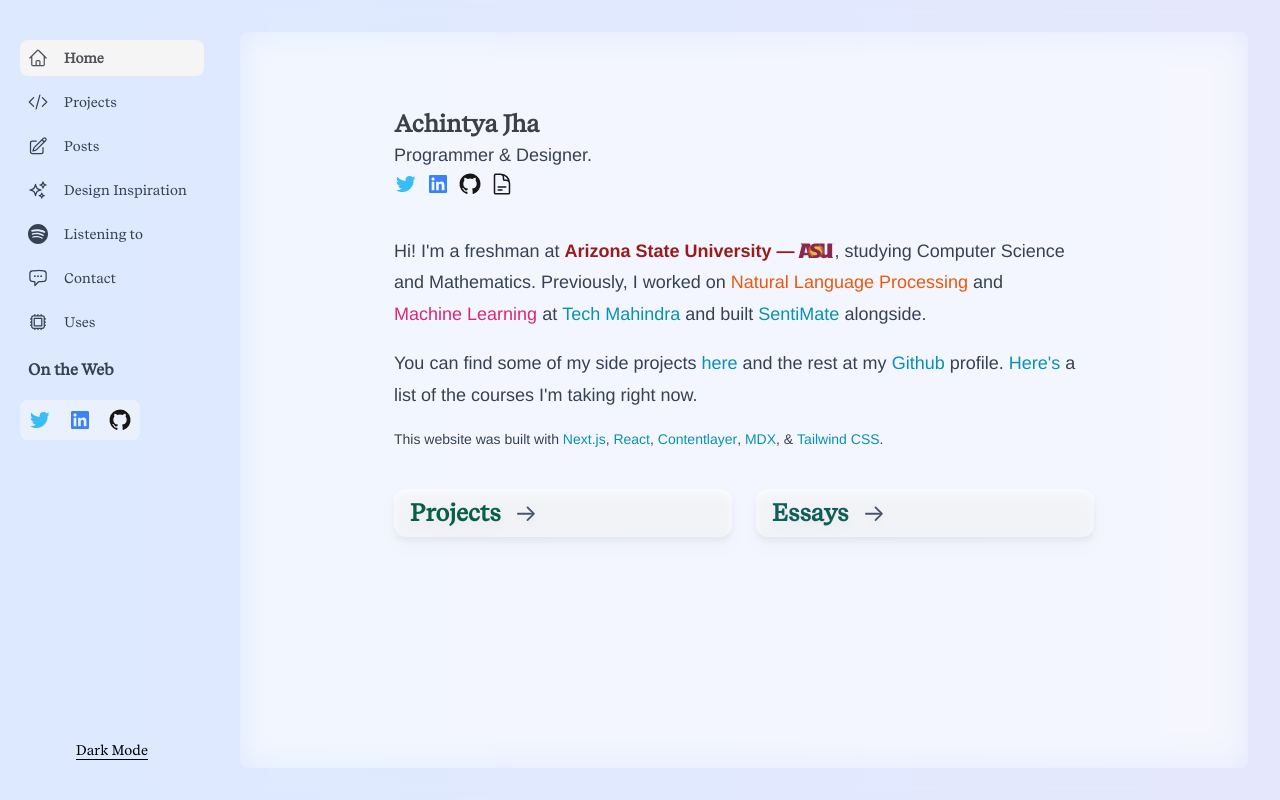
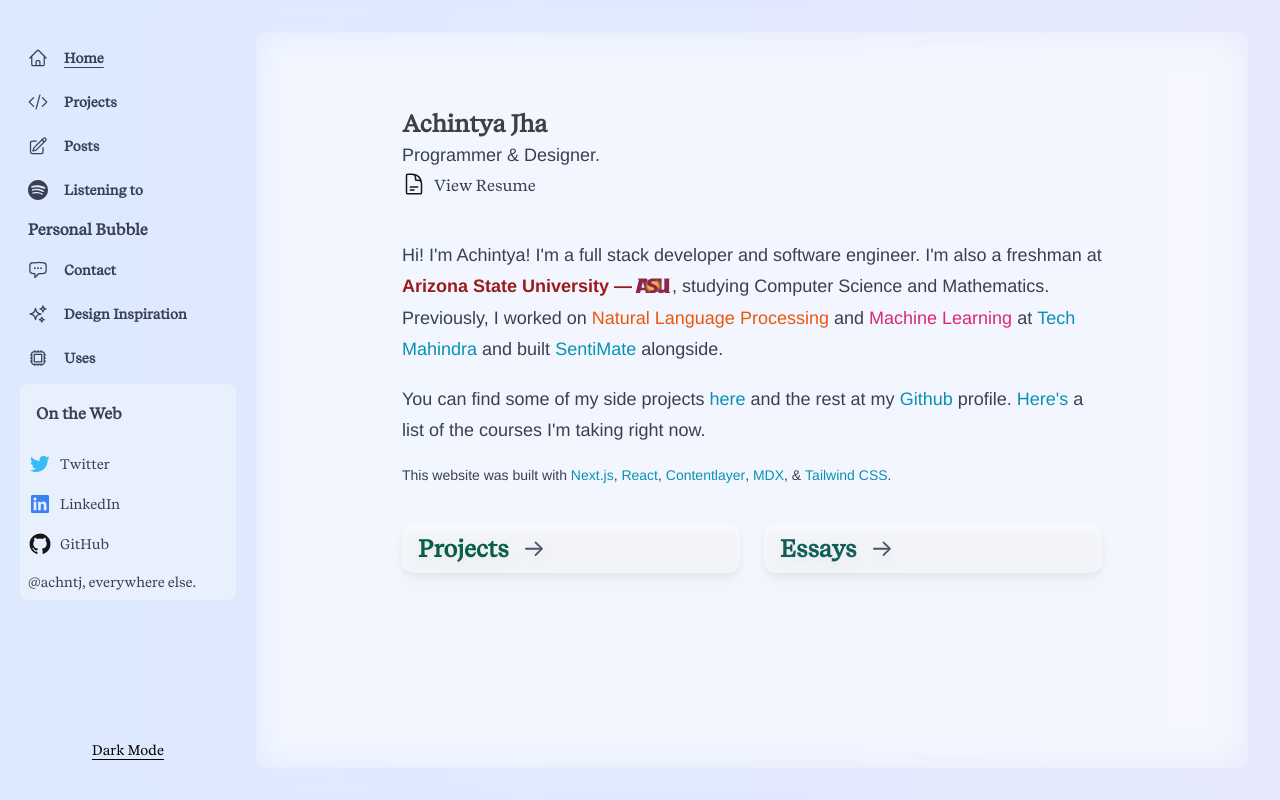
Before and after one commit to achntj/garden, a Next.js app: page / in a window 1280 px wide. Built offline with nearby package versions, Linux system fonts and the light colour scheme; a web font is replaced by a local one.

Commit message:
cleaner layout

```diff
--- a/components/Container.tsx
+++ b/components/Container.tsx
@@ -8,7 +8,7 @@ export default function Container({ children, ...pageProps }) {
         description={pageProps.description}
         image={pageProps.image}
       />
-      <div className="flex flex-col sm:ml-52 px-8 sm:px-0 min-h-screen max-h-screen overflow-y-auto">
+      <div className="flex flex-col sm:ml-56 px-8 sm:px-0 min-h-screen max-h-screen overflow-y-auto">
         <div className="sm:overflow-scroll text-gray-700 prose flex-grow dark:text-[#a0a0a0] prose-p:font-body sm:m-8 sm:p-4 sm:rounded-lg sm:dark:bg-neutral-900 sm:bg-white sm:bg-opacity-0 dark:bg-opacity-100 sm:backdrop-blur-lg">
           <div className="max-w-[700px] mx-auto sm:pt-10 pb-40 ">
             {children}
--- a/components/Nav.tsx
+++ b/components/Nav.tsx
@@ -14,7 +14,7 @@ function Nav({
     <div
       className={`${
         open ? "" : "sm:translate-x-0 -translate-x-full"
-      } nav font-title transition justify-between overflow-x-hidden space-x-0 z-10 fixed bottom-0 top-0 flex flex-col pt-20 sm:pt-10 px-5 w-56 h-full overflow-scroll sm:bg-transparent sm:dark:bg-transparent bg-white dark:bg-neutral-900`}
+      } nav font-title transition justify-between overflow-x-hidden space-x-0 z-10 fixed bottom-0 top-0 flex flex-col pt-20 sm:pt-10 px-5 w-64 h-full overflow-scroll sm:bg-transparent sm:dark:bg-transparent bg-white dark:bg-neutral-900`}
     >
       <XMarkIcon
         onClick={() => setOpen(false)}
@@ -22,7 +22,7 @@ function Nav({
       />
       <div
         onClick={() => setOpen(false)}
-        className="transition-none space-x-0 flex flex-col text-sm text-gray-700 dark:text-neutral-200 antialiased"
+        className="transition-none space-x-0 flex flex-col text-sm text-gray-700 dark:text-neutral-400 antialiased"
       >
         <NavItems />
       </div>
--- a/components/NavItems.tsx
+++ b/components/NavItems.tsx
@@ -22,9 +22,6 @@ export default function NavItems() {
       <NavLink href="/posts" name="Posts">
         <PencilSquareIcon />
       </NavLink>
-      <NavLink href="/design" name="Design Inspiration">
-        <SparklesIcon />
-      </NavLink>
       <NavLink href="/spotify" name="Listening to">
         <svg
           xmlns="http://www.w3.org/2000/svg"
@@ -41,6 +38,9 @@ export default function NavItems() {
           />
         </svg>
       </NavLink>
+      <h3 className="font-bold text-gray-700 text-base px-2 !my-3 block">
+        Personal Bubble
+      </h3>
       <NavLink href="/contact" name="Contact">
         <ChatBubbleLeftEllipsisIcon />
       </NavLink>
@@ -49,14 +49,17 @@ export default function NavItems() {
         <InformationCircleIcon />
       </NavLink>
         */}
+      <NavLink href="/design" name="Design Inspiration">
+        <SparklesIcon />
+      </NavLink>
       <NavLink href="/uses" name="Uses">
         <CpuChipIcon />
       </NavLink>
-      <h3 className="font-bold text-gray-700 text-base px-2 !my-5 block">
-        On the Web
-      </h3>
 
-      <div className="flex not-prose pl-2 bg-neutral-50 bg-opacity-50 dark:bg-neutral-800 w-fit p-2 rounded-lg space-x-4">
+      <div className="flex flex-col pl-2 bg-neutral-50 bg-opacity-40 dark:bg-neutral-800 p-2 rounded-lg space-y-4">
+        <h3 className="font-bold text-gray-700 text-base px-2 !my-3 block">
+          On the Web
+        </h3>
         <Socials />
       </div>
     </div>
--- a/components/NavLink.tsx
+++ b/components/NavLink.tsx
@@ -9,10 +9,8 @@ export default function NavLink({ children, href, name }) {
       <div
         title={name}
         className={`${
-          isActive
-            ? "font-semibold text-zinc-600 dark:text-white bg-neutral-100 dark:bg-neutral-600"
-            : ""
-        } navLink flex items-center space-x-4 cursor-pointer hover:bg-neutral-50 dark:hover:bg-neutral-600 rounded-lg p-2`}
+          isActive ? "underline underline-offset-4" : ""
+        } font-semibold navLink flex items-center space-x-4 cursor-pointer hover:bg-neutral-50 dark:hover:bg-neutral-800 rounded-lg p-2`}
       >
         {children}
         <p className="block">{name}</p>
--- a/components/Socials.tsx
+++ b/components/Socials.tsx
@@ -1,10 +1,12 @@
+import Link from "next/link";
+
 export default function Socials() {
   return (
     <>
-      <a
+      <Link href="https://twitter.com/achintyajha_">
+        <div
           title="Twitter Profile"
-        className="!text-sky-400"
-        href="https://twitter.com/achintyajha_"
+          className="flex items-center space-x-2 cursor-pointer hover:underline underline-offset-4"
         >
           <svg
             xmlns="http://www.w3.org/2000/svg"
@@ -12,18 +14,20 @@ export default function Socials() {
             preserveAspectRatio="xMidYMid meet"
             viewBox="0 0 24 24"
             data-v-77f39053=""
-          className="h-6 w-6"
+            className="h-6 w-6 text-sky-400"
           >
             <path
               d="M19.633 7.997c.013.175.013.349.013.523c0 5.325-4.053 11.461-11.46 11.461c-2.282 0-4.402-.661-6.186-1.809c.324.037.636.05.973.05a8.07 8.07 0 0 0 5.001-1.721a4.036 4.036 0 0 1-3.767-2.793c.249.037.499.062.761.062c.361 0 .724-.05 1.061-.137a4.027 4.027 0 0 1-3.23-3.953v-.05c.537.299 1.16.486 1.82.511a4.022 4.022 0 0 1-1.796-3.354c0-.748.199-1.434.548-2.032a11.457 11.457 0 0 0 8.306 4.215c-.062-.3-.1-.611-.1-.923a4.026 4.026 0 0 1 4.028-4.028c1.16 0 2.207.486 2.943 1.272a7.957 7.957 0 0 0 2.556-.973a4.02 4.02 0 0 1-1.771 2.22a8.073 8.073 0 0 0 2.319-.624a8.645 8.645 0 0 1-2.019 2.083z"
               fill="currentColor"
             ></path>
           </svg>
-      </a>
-      <a
+          <span>Twitter</span>
+        </div>
+      </Link>
+      <Link href="https://linkedin.com/in/achintyajha">
+        <div
           title="LinkedIn Profile"
-        className="!text-blue-500"
-        href="https://linkedin.com/in/achintyajha"
+          className="flex items-center space-x-2 cursor-pointer hover:underline underline-offset-4"
         >
           <svg
             xmlns="http://www.w3.org/2000/svg"
@@ -31,18 +35,20 @@ export default function Socials() {
             preserveAspectRatio="xMidYMid meet"
             viewBox="0 0 32 32"
             data-v-77f39053=""
-          className="h-6 w-6"
+            className="h-6 w-6 text-blue-500"
           >
             <path
               d="M26.2 4H5.8C4.8 4 4 4.8 4 5.7v20.5c0 .9.8 1.7 1.8 1.7h20.4c1 0 1.8-.8 1.8-1.7V5.7c0-.9-.8-1.7-1.8-1.7zM11.1 24.4H7.6V13h3.5v11.4zm-1.7-13c-1.1 0-2.1-.9-2.1-2.1c0-1.2.9-2.1 2.1-2.1c1.1 0 2.1.9 2.1 2.1s-1 2.1-2.1 2.1zm15.1 12.9H21v-5.6c0-1.3 0-3.1-1.9-3.1S17 17.1 17 18.5v5.7h-3.5V13h3.3v1.5h.1c.5-.9 1.7-1.9 3.4-1.9c3.6 0 4.3 2.4 4.3 5.5v6.2z"
               fill="currentColor"
             ></path>
           </svg>
-      </a>
-      <a
-        title="Github Profile"
-        className="!text-[#171515]"
-        href="https://github.com/achintyajha"
+          <span>LinkedIn</span>
+        </div>
+      </Link>
+      <Link href="https://github.com/achintyajha">
+        <div
+          title="GitHub Profile"
+          className="flex items-center space-x-2 cursor-pointer hover:underline underline-offset-4"
         >
           <svg
             xmlns="http://www.w3.org/2000/svg"
@@ -50,7 +56,7 @@ export default function Socials() {
             preserveAspectRatio="xMidYMid meet"
             viewBox="0 0 32 32"
             data-v-77f39053=""
-          className="dark:text-white h-6 w-6"
+            className="dark:text-white h-6 w-6 text-[#171515]"
           >
             <path
               d="M16 2a14 14 0 0 0-4.43 27.28c.7.13 1-.3 1-.67v-2.38c-3.89.84-4.71-1.88-4.71-1.88a3.71 3.71 0 0 0-1.62-2.05c-1.27-.86.1-.85.1-.85a2.94 2.94 0 0 1 2.14 1.45a3 3 0 0 0 4.08 1.16a2.93 2.93 0 0 1 .88-1.87c-3.1-.36-6.37-1.56-6.37-6.92a5.4 5.4 0 0 1 1.44-3.76a5 5 0 0 1 .14-3.7s1.17-.38 3.85 1.43a13.3 13.3 0 0 1 7 0c2.67-1.81 3.84-1.43 3.84-1.43a5 5 0 0 1 .14 3.7a5.4 5.4 0 0 1 1.44 3.76c0 5.38-3.27 6.56-6.39 6.91a3.33 3.33 0 0 1 .95 2.59v3.84c0 .46.25.81 1 .67A14 14 0 0 0 16 2z"
@@ -58,7 +64,10 @@ export default function Socials() {
               fill="currentColor"
             ></path>
           </svg>
-      </a>
+          <span>GitHub</span>
+        </div>
+      </Link>
+      <div>@achntj, everywhere else.</div>
     </>
   );
 }
--- a/pages/contact.tsx
+++ b/pages/contact.tsx
@@ -105,7 +105,7 @@ export default function Contact() {
             className="w-full outline-none h-auto resize-none bg-transparent"
           ></textarea>
           <button
-            className="bg-neutral-100 dark:bg-neutral-700 text-neutral-900 dark:text-neutral-100 p-2 rounded-lg font-bold"
+            className="bg-neutral-200 font-title dark:bg-neutral-700 text-neutral-900 dark:text-neutral-100 p-2 rounded-lg font-bold"
             type="submit"
             disabled={disable}
           >
--- a/pages/index.tsx
+++ b/pages/index.tsx
@@ -43,19 +43,20 @@ export default function Home() {
           </h1>
           <p className="my-0">Programmer & Designer.</p>
 
-          <div className="flex space-x-2">
-            <Socials />
-            <Link href="/Achintya_Jha_Resume.pdf">
+          <Link href="/Achintya_Jha_Resume.pdf">
+            <div className="flex space-x-2 cursor-pointer font-title hover:underline underline-offset-4">
               <DocumentTextIcon
                 title="Resume (PDF)"
                 className="h-6 w-6 !text-neutral-900 dark:!text-neutral-400"
               />
-            </Link>
-          </div>
+              <span>View Resume</span>
+            </div>
+          </Link>
         </div>
         <p className="mt-0">
-          Hi! I{"'"}m a freshman at <University />, studying Computer Science
-          and Mathematics. Previously, I worked on{" "}
+          Hi! I{"'"}m Achintya! I{"'"}m a full stack developer and software
+          engineer. I{"'"}m also a freshman at <University />, studying Computer
+          Science and Mathematics. Previously, I worked on{" "}
           <span className="text-orange-600 dark:text-emerald-500">
             Natural Language Processing{" "}
           </span>
```
Lines whose indentation alone changed are shown as unchanged.
